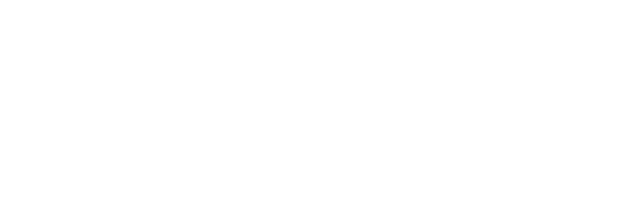
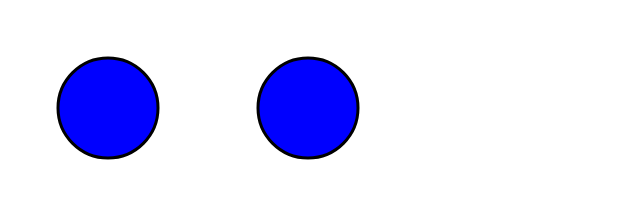
Before and after one commit to SpontanCombust/8-ball, a website with bundled scripts: page public/index.html in a window 1280 px wide. Shown: the whole page, without its empty margins (0-640 px from the left). Built offline with nearby package versions, Linux system fonts and the light colour scheme.

Commit message:
basic force physics

```diff
--- a/public/index.html
+++ b/public/index.html
@@ -2,7 +2,7 @@
 <html lang="en">
   <head>
     <meta charset="utf-8" />
-    <link rel="icon" href="/favicon.ico" />
+    <!-- <link rel="icon" href="/favicon.ico" /> -->
     <meta name="viewport" content="width=device-width, initial-scale=1" />
     <meta name="description" content="8-Ball pool game application" />
     <!-- <link rel="stylesheet" type="text/css" href="/index.css" /> -->
--- /dev/null
+++ b/src/Ball.ts
@@ -0,0 +1,82 @@
+import Vec2 from "./Vec2";
+
+export default class Ball {
+    public static RESISTANCE_FORCE_MAGN = 0.5;
+
+    public position: Vec2;
+    public radius: number;
+
+    public mass: number = 1;
+    public pushForce: Vec2 = new Vec2();
+    public acceleration: Vec2 = new Vec2();
+    public velocity: Vec2 = new Vec2();
+
+    constructor(position: Vec2, radius: number) {
+        this.position = position;
+        this.radius = radius;
+    }
+
+    resolveCollision(other: Ball): boolean {
+        const posDiff = Vec2.diff(other.position, this.position);
+        const radiusSum = this.radius + other.radius;
+        const intersectLen = radiusSum - posDiff.len();
+
+        if(intersectLen > 0.0) {
+            const displacement = Vec2.scaled(posDiff.normalized(), (intersectLen / 2.0));
+            this.position = Vec2.diff(this.position, displacement);
+            other.position = Vec2.sum(other.position, displacement);
+
+            return true;
+        }
+
+        return false;
+    }
+
+    resistanceForce(): Vec2 {
+        return Vec2.scaled(this.velocity.normalized(), -Ball.RESISTANCE_FORCE_MAGN);
+    }
+
+    applyPushForce(f: Vec2) {
+        this.pushForce = f;
+
+        let finalForce = Vec2.diff(f, this.resistanceForce());
+        this.acceleration = Vec2.scaled(finalForce, 1 / this.mass);
+    }
+
+    resetPushForce() {
+        this.pushForce = Vec2.ZERO;
+    }
+
+    impact(other: Ball) {
+        // const dir = Vec2.diff(other.position, this.position).normalized();
+        // const dot = Vec2.dot(this.velocity.normalized(), dir);
+
+        // other.velocity = this.velocity;
+        // this.velocity = Vec2.ZERO;
+    }
+
+
+    update(dt: number) {
+        let finalForce: Vec2;
+        if(this.pushForce.len() >= this.resistanceForce().len()) {
+            finalForce = Vec2.diff(this.pushForce, this.resistanceForce());
+        } else if(this.velocity.len() > 0.0001) {
+            finalForce = this.resistanceForce();
+        } else {
+            finalForce = Vec2.ZERO;
+        }
+
+        this.acceleration = Vec2.scaled(finalForce, 1 / this.mass);
+        this.velocity = Vec2.sum(this.acceleration, this.velocity);
+        this.position = Vec2.sum(this.position, Vec2.scaled(this.velocity, dt));
+    }
+
+    draw(ctx: CanvasRenderingContext2D) {
+        ctx.beginPath();
+        ctx.arc(this.position.x, this.position.y, this.radius, 0, Math.PI * 2, false);
+        ctx.fillStyle = "blue";
+        ctx.fill();
+        ctx.lineWidth = 3;
+        ctx.stroke();
+    }
+}
--- a/src/index.ts
+++ b/src/index.ts
@@ -1,4 +1,48 @@
+import Ball from "./Ball";
+import Vec2 from "./Vec2";
+
 const canvas: HTMLCanvasElement = document.getElementById("canvas")! as HTMLCanvasElement;
-const ctx: CanvasRenderingContext2D = canvas?.getContext("2d")!;
+const ctx: CanvasRenderingContext2D = canvas.getContext("2d")!;
+
+const balls = [new Ball(new Vec2(100, 100), 50), new Ball(new Vec2(300, 100), 50)]
+
+const DELTA_TIME_SEC = 1.0 / 60.0;
+
+function gameLoop(): void {
+    ctx.clearRect(0, 0, canvas.width, canvas.height);
+
+    for(let ball of balls) {
+        ball.update(DELTA_TIME_SEC);
+    }
+
+    for(let i = 0; i < balls.length; i++) {
+        for (let j = i + 1; j < balls.length; j++) {
+            if(balls[i].resolveCollision(balls[j])) {
+                balls[i].impact(balls[j]);
+            }
+        }
+    }
+
+    for(let ball of balls) {
+        ball.draw(ctx);
+    }
+
+    // if(balls[0].pushForce.len() > 0) {
+    //     ctx.beginPath();
+    //     ctx.moveTo(balls[0].position.x, balls[0].position.y);
+    // }
+}
+
+canvas.addEventListener("mousedown", (ev: MouseEvent) => {
+    let f = Vec2.diff(new Vec2(ev.x, ev.y), balls[0].position);
+    f = Vec2.scaled(f, 1 / 100);
+    balls[0].applyPushForce(f);
+});
+
+canvas.addEventListener("mouseup", (ev: MouseEvent) => {
+    balls[0].resetPushForce();
+});
+
+setInterval(gameLoop, DELTA_TIME_SEC * 1000.0);
 
 export {};
```
